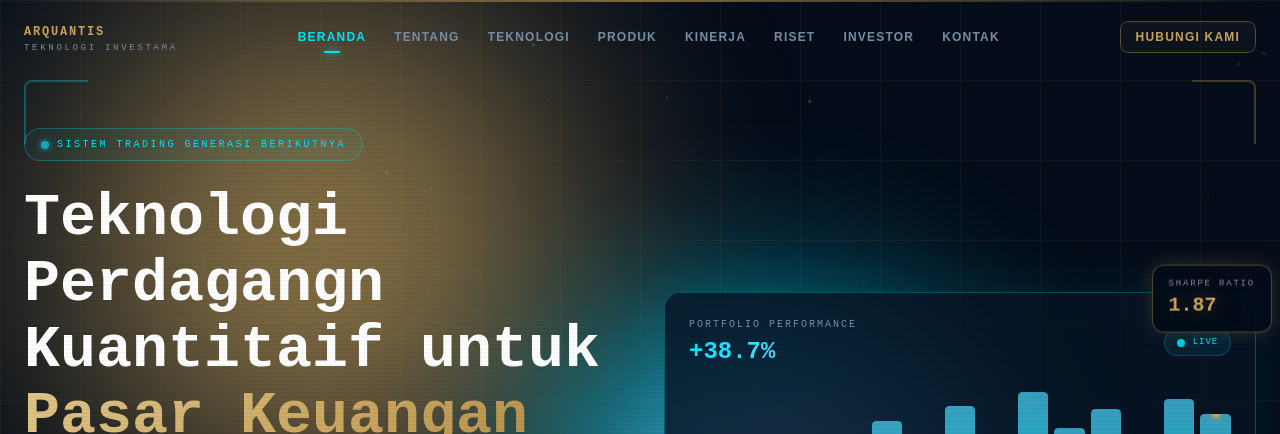
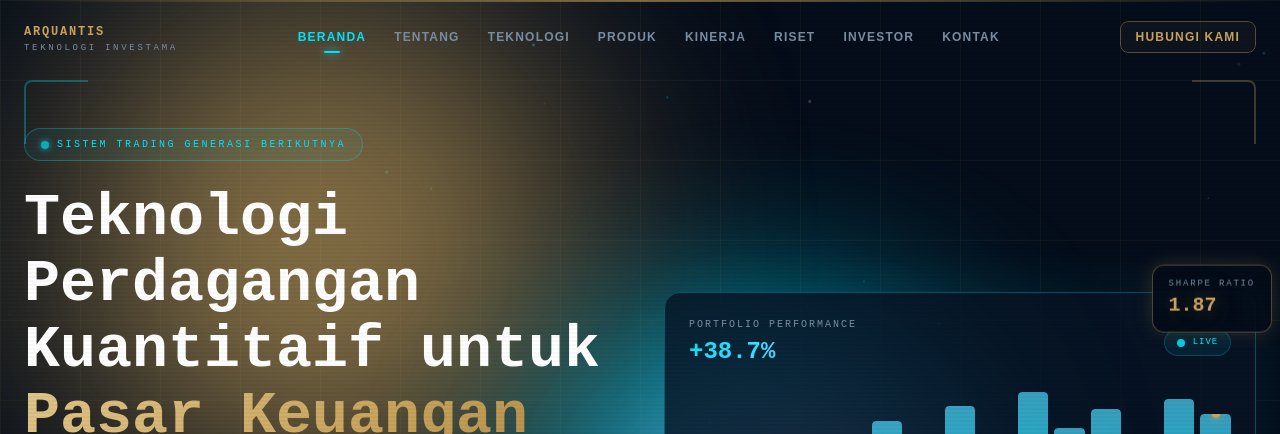
Before and after one commit to irsyadibdrrhmn/arquantis-web, a React (Vite) app: page / in a window 1280 px wide. Shown: the top 434 px of the page. Built offline with nearby package versions, Linux system fonts and the light colour scheme.

Commit message:
hero update

```diff
--- a/src/components/Hero.jsx
+++ b/src/components/Hero.jsx
@@ -108,7 +108,7 @@ const Hero = () => {
                 className="mt-6 font-display text-4xl font-black leading-[1.1] md:text-5xl xl:text-6xl animate-fade-in-up opacity-0"
                 style={{ animationDelay: "100ms", animationFillMode: "forwards" }}
               >
-                <span className="text-white">Teknologi Perdagangn Kuantitaif untuk</span>
+                <span className="text-white">Teknologi Perdagangan Kuantitaif untuk</span>
                 <br />
                 <span className="text-gradient-gold">Pasar Keuangan Global</span>
                 <br />
```
